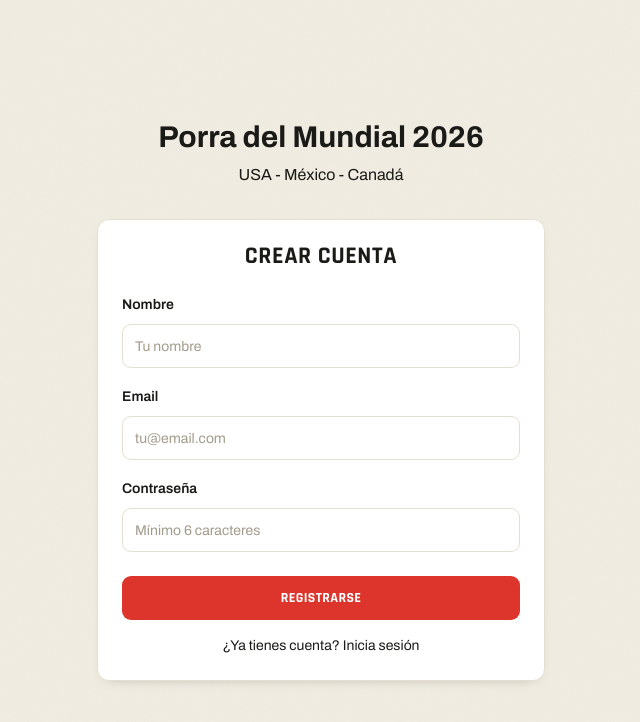
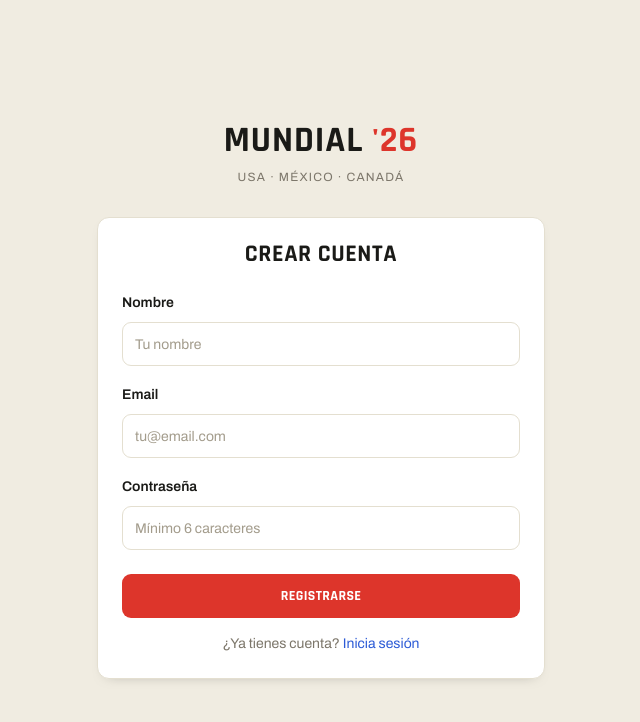
Before and after one commit to AlexNunezRuiz/los-noeles-world-cup-app, a Next.js app: page /register in a window 1280 px wide. Shown: the top 722 px of the page, without its empty margins (319-959 px from the left). Built offline with nearby package versions, Linux system fonts and the light colour scheme; no server answers.

Commit message:
feat(auth): restyle login and register screens

```diff
--- a/src/app/(auth)/layout.tsx
+++ b/src/app/(auth)/layout.tsx
@@ -1,10 +1,14 @@
 export default function AuthLayout({ children }: { children: React.ReactNode }) {
   return (
-    <div className="min-h-screen flex items-center justify-center bg-background p-4">
+    <div className="min-h-screen flex flex-col items-center justify-center bg-cream p-4">
       <div className="w-full max-w-md">
         <div className="text-center mb-8">
-          <h1 className="text-3xl font-bold text-primary">Porra del Mundial 2026</h1>
-          <p className="text-muted-foreground mt-2">USA - México - Canadá</p>
+          <h1 className="font-marcador font-bold uppercase text-4xl tracking-wide text-ink">
+            Mundial <span className="text-red">&apos;26</span>
+          </h1>
+          <p className="text-ink-muted text-xs uppercase tracking-widest mt-2">
+            USA · México · Canadá
+          </p>
         </div>
         {children}
       </div>
--- a/src/app/(auth)/login/page.tsx
+++ b/src/app/(auth)/login/page.tsx
@@ -39,9 +39,11 @@ export default function LoginPage() {
   };
 
   return (
-    <Card>
+    <Card className="bg-surface">
       <CardHeader>
-        <CardTitle className="text-center">Iniciar Sesión</CardTitle>
+        <CardTitle className="text-center font-marcador uppercase">
+          Iniciar sesión
+        </CardTitle>
       </CardHeader>
       <form onSubmit={handleLogin}>
         <CardContent className="space-y-4">
@@ -69,12 +71,12 @@ export default function LoginPage() {
           </div>
         </CardContent>
         <CardFooter className="flex flex-col gap-4">
-          <Button type="submit" className="w-full" disabled={loading}>
+          <Button type="submit" variant="default" className="w-full" disabled={loading}>
             {loading ? "Entrando..." : "Entrar"}
           </Button>
-          <p className="text-sm text-muted-foreground text-center">
+          <p className="text-sm text-ink-muted text-center">
             ¿No tienes cuenta?{" "}
-            <Link href="/register" className="text-primary hover:underline">
+            <Link href="/register" className="text-blue hover:underline">
               Regístrate
             </Link>
           </p>
--- a/src/app/(auth)/register/page.tsx
+++ b/src/app/(auth)/register/page.tsx
@@ -51,9 +51,11 @@ export default function RegisterPage() {
   };
 
   return (
-    <Card>
+    <Card className="bg-surface">
       <CardHeader>
-        <CardTitle className="text-center">Crear Cuenta</CardTitle>
+        <CardTitle className="text-center font-marcador uppercase">
+          Crear cuenta
+        </CardTitle>
       </CardHeader>
       <form onSubmit={handleRegister}>
         <CardContent className="space-y-4">
@@ -93,12 +95,12 @@ export default function RegisterPage() {
           </div>
         </CardContent>
         <CardFooter className="flex flex-col gap-4">
-          <Button type="submit" className="w-full" disabled={loading}>
+          <Button type="submit" variant="default" className="w-full" disabled={loading}>
             {loading ? "Creando cuenta..." : "Registrarse"}
           </Button>
-          <p className="text-sm text-muted-foreground text-center">
+          <p className="text-sm text-ink-muted text-center">
             ¿Ya tienes cuenta?{" "}
-            <Link href="/login" className="text-primary hover:underline">
+            <Link href="/login" className="text-blue hover:underline">
               Inicia sesión
             </Link>
           </p>
```
